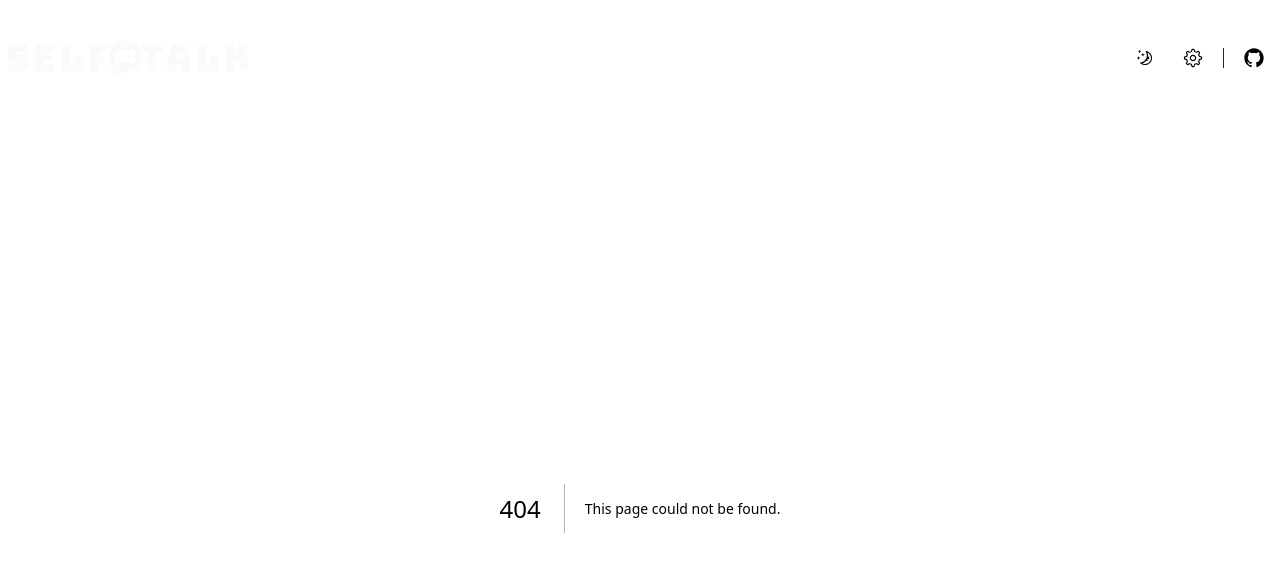
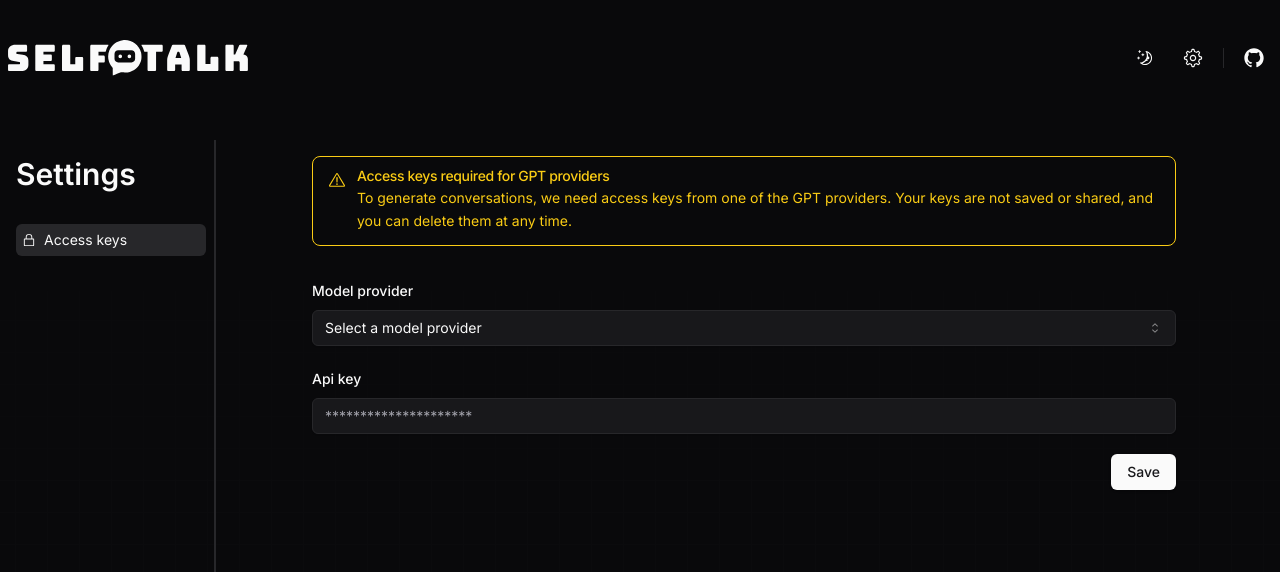
Before and after one commit to matheusTA/self-talk, a Next.js app: page /settings/access-keys in a window 1280 px wide. Before the commit this address had no page. Shown: the top 572 px of the page. Built offline with nearby package versions, Linux system fonts and the light colour scheme.

Commit message:
feat: create settings  access key page

```diff
--- a/src/app/(home)/create-chat-form.tsx
+++ b/src/app/(home)/create-chat-form.tsx
@@ -29,8 +29,10 @@
   duration: z.string({ required_error: "Please select a duration" }).min(1),
 });
 
+type FormSchema = z.infer<typeof formSchema>;
+
 export default function CreateChatForm() {
-  const form = useForm<z.infer<typeof formSchema>>({
+  const form = useForm<FormSchema>({
     resolver: zodResolver(formSchema),
     defaultValues: {
       topic: "",
@@ -39,7 +41,7 @@
     },
   });
 
-  function onSubmit(data: z.infer<typeof formSchema>) {
+  function onSubmit(data: FormSchema) {
     console.log(data);
   }
 
--- a/src/app/globals.css
+++ b/src/app/globals.css
@@ -20,6 +20,8 @@
     --accent-foreground: 240 5.9% 10%;
     --destructive: 0 84.2% 60.2%;
     --destructive-foreground: 0 0% 98%;
+    --warn: 47.9 95.8% 53.1%;
+    --warn-foreground: 26 83.3% 14.1%;
     --border: 240 5.9% 90%;
     --input: 240 5.9% 90%;
     --ring: 240 10% 3.9%;
@@ -48,6 +50,8 @@
     --accent-foreground: 0 0% 98%;
     --destructive: 0 62.8% 30.6%;
     --destructive-foreground: 0 0% 98%;
+    --warn: 47.9 95.8% 53.1%;
+    --warn-foreground: 26 83.3% 14.1%;
     --border: 240 3.7% 15.9%;
     --input: 240 3.7% 15.9%;
     --ring: 240 4.9% 83.9%;
--- /dev/null
+++ b/src/app/settings/access-keys/page.tsx
@@ -0,0 +1,25 @@
+import { ExclamationTriangleIcon } from "@radix-ui/react-icons";
+
+import { Alert, AlertDescription, AlertTitle } from "@/components/ui/alert";
+
+import SaveAccessKeysForm from "./save-access-keys-form";
+
+export default function AccessKeyPage() {
+  return (
+    <div className="mx-auto max-w-4xl space-y-8 p-4">
+      <Alert variant="warn">
+        <ExclamationTriangleIcon className="size-4" />
+        <AlertTitle>Access keys required for GPT providers</AlertTitle>
+        <AlertDescription>
+          <p>
+            To generate conversations, we need access keys from one of the GPT
+            providers. Your keys are not saved or shared, and you can delete
+            them at any time.
+          </p>
+        </AlertDescription>
+      </Alert>
+
+      <SaveAccessKeysForm />
+    </div>
+  );
+}
--- /dev/null
+++ b/src/app/settings/access-keys/save-access-keys-form.tsx
@@ -0,0 +1,99 @@
+"use client";
+
+import { zodResolver } from "@hookform/resolvers/zod";
+import { useForm } from "react-hook-form";
+import { z } from "zod";
+
+import { Button } from "@/components/ui/button";
+import {
+  Form,
+  FormControl,
+  FormField,
+  FormItem,
+  FormLabel,
+  FormMessage,
+} from "@/components/ui/form";
+import { Input } from "@/components/ui/input";
+import {
+  Select,
+  SelectContent,
+  SelectItem,
+  SelectTrigger,
+  SelectValue,
+} from "@/components/ui/select";
+
+const formSchema = z.object({
+  modelProvider: z
+    .string({ required_error: "Please select a model provider" })
+    .min(1),
+  apiKey: z.string({ required_error: "Please enter a api key" }).min(1),
+});
+
+type FormSchema = z.infer<typeof formSchema>;
+
+export default function SaveAccessKeysForm() {
+  const form = useForm<FormSchema>({
+    resolver: zodResolver(formSchema),
+    defaultValues: {
+      apiKey: "",
+      modelProvider: "",
+    },
+  });
+
+  function onSubmit(data: FormSchema) {
+    console.log(data);
+  }
+
+  return (
+    <Form {...form}>
+      <form
+        onSubmit={form.handleSubmit(onSubmit)}
+        className="flex flex-col gap-5"
+      >
+        <FormField
+          control={form.control}
+          name="modelProvider"
+          render={({ field }) => (
+            <FormItem className="">
+              <FormLabel>Model provider</FormLabel>
+              <Select onValueChange={field.onChange} defaultValue={field.value}>
+                <FormControl>
+                  <SelectTrigger>
+                    <SelectValue placeholder="Select a model provider" />
+                  </SelectTrigger>
+                </FormControl>
+                <SelectContent>
+                  <SelectItem value="OPEN_AI">Open AI</SelectItem>
+                  <SelectItem value="GOOGLE">Google gemini</SelectItem>
+                </SelectContent>
+              </Select>
+              <FormMessage />
+            </FormItem>
+          )}
+        />
+
+        <FormField
+          control={form.control}
+          name="apiKey"
+          render={({ field }) => (
+            <FormItem>
+              <FormLabel>Api key</FormLabel>
+              <FormControl>
+                <Input
+                  placeholder="*********************"
+                  type="password"
+                  {...field}
+                />
+              </FormControl>
+              <FormMessage />
+            </FormItem>
+          )}
+        />
+
+        <Button type="submit" className="self-end">
+          Save
+        </Button>
+      </form>
+    </Form>
+  );
+}
--- a/src/app/settings/access-tokens/page.tsx
+++ /dev/null
@@ -1,8 +0,0 @@
-export default function AccessTokensPage() {
-  return (
-    <div className="p-4">
-      <h1>Keys</h1>
-      <p>Manage your API keys here.</p>
-    </div>
-  );
-}
--- a/src/app/settings/layout.tsx
+++ b/src/app/settings/layout.tsx
@@ -14,8 +14,8 @@
 
         <nav>
           <SideNavLink
-            title="Access tokens"
-            href="/settings/access-tokens"
+            title="Access keys"
+            href="/settings/access-keys"
             Icon={<LockClosedIcon />}
           />
         </nav>
--- a/src/app/settings/page.tsx
+++ b/src/app/settings/page.tsx
@@ -1,5 +1,5 @@
 import { redirect } from "next/navigation";
 
 export default function SettingsPage() {
-  redirect("/settings/access-tokens");
+  redirect("/settings/access-keys");
 }
--- a/src/components/logo.tsx
+++ b/src/components/logo.tsx
@@ -1,5 +1,8 @@
+import Link from "next/link";
+
 export default function Logo() {
   return (
+    <Link href="/">
       <svg
         xmlns="http://www.w3.org/2000/svg"
         className="w-60"
@@ -19,5 +22,6 @@
           d="M376 54a6 6 0 11-12 0 6 6 0 0112 0zM406 54a6 6 0 11-12 0 6 6 0 0112 0z"
         ></path>
       </svg>
+    </Link>
   );
 }
--- /dev/null
+++ b/src/components/ui/alert.tsx
@@ -0,0 +1,61 @@
+import * as React from "react";
+
+import { cva, type VariantProps } from "class-variance-authority";
+
+import { cn } from "@/lib/utils";
+
+const alertVariants = cva(
+  "relative w-full rounded-lg border px-4 py-3 text-sm [&>svg+div]:translate-y-[-3px] [&>svg]:absolute [&>svg]:left-4 [&>svg]:top-4 [&>svg]:text-foreground [&>svg~*]:pl-7",
+  {
+    variants: {
+      variant: {
+        default: "bg-background text-foreground",
+        destructive:
+          "border-destructive/50 text-destructive dark:border-destructive [&>svg]:text-destructive",
+        warn: "border-warn/50 text-warn dark:border-warn [&>svg]:text-warn",
+      },
+    },
+    defaultVariants: {
+      variant: "default",
+    },
+  }
+);
+
+const Alert = React.forwardRef<
+  HTMLDivElement,
+  React.HTMLAttributes<HTMLDivElement> & VariantProps<typeof alertVariants>
+>(({ className, variant, ...props }, ref) => (
+  <div
+    ref={ref}
+    role="alert"
+    className={cn(alertVariants({ variant }), className)}
+    {...props}
+  />
+));
+Alert.displayName = "Alert";
+
+const AlertTitle = React.forwardRef<
+  HTMLParagraphElement,
+  React.HTMLAttributes<HTMLHeadingElement>
+>(({ className, ...props }, ref) => (
+  <h5
+    ref={ref}
+    className={cn("mb-1 font-medium leading-none tracking-tight", className)}
+    {...props}
+  />
+));
+AlertTitle.displayName = "AlertTitle";
+
+const AlertDescription = React.forwardRef<
+  HTMLParagraphElement,
+  React.HTMLAttributes<HTMLParagraphElement>
+>(({ className, ...props }, ref) => (
+  <div
+    ref={ref}
+    className={cn("text-sm [&_p]:leading-relaxed", className)}
+    {...props}
+  />
+));
+AlertDescription.displayName = "AlertDescription";
+
+export { Alert, AlertTitle, AlertDescription };
--- a/tailwind.config.ts
+++ b/tailwind.config.ts
@@ -35,6 +35,10 @@
         destructive: {
           DEFAULT: "hsl(var(--destructive))",
           foreground: "hsl(var(--destructive-foreground))",
+        },
+        warn: {
+          DEFAULT: "hsl(var(--warn))",
+          foreground: "hsl(var(--warn-foreground))",
         },
         muted: {
           DEFAULT: "hsl(var(--muted))",
```
Lines whose indentation alone changed are shown as unchanged.
